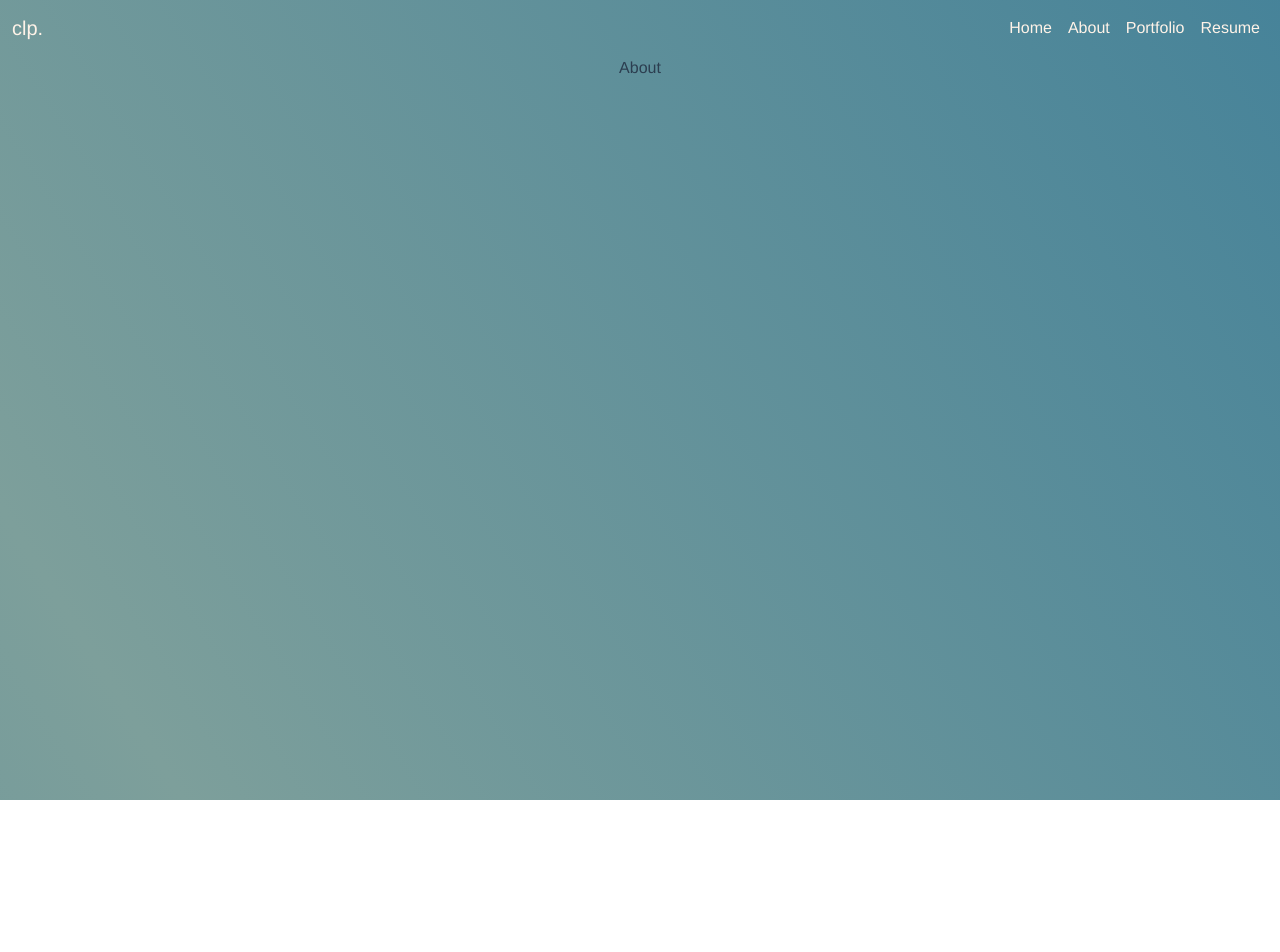
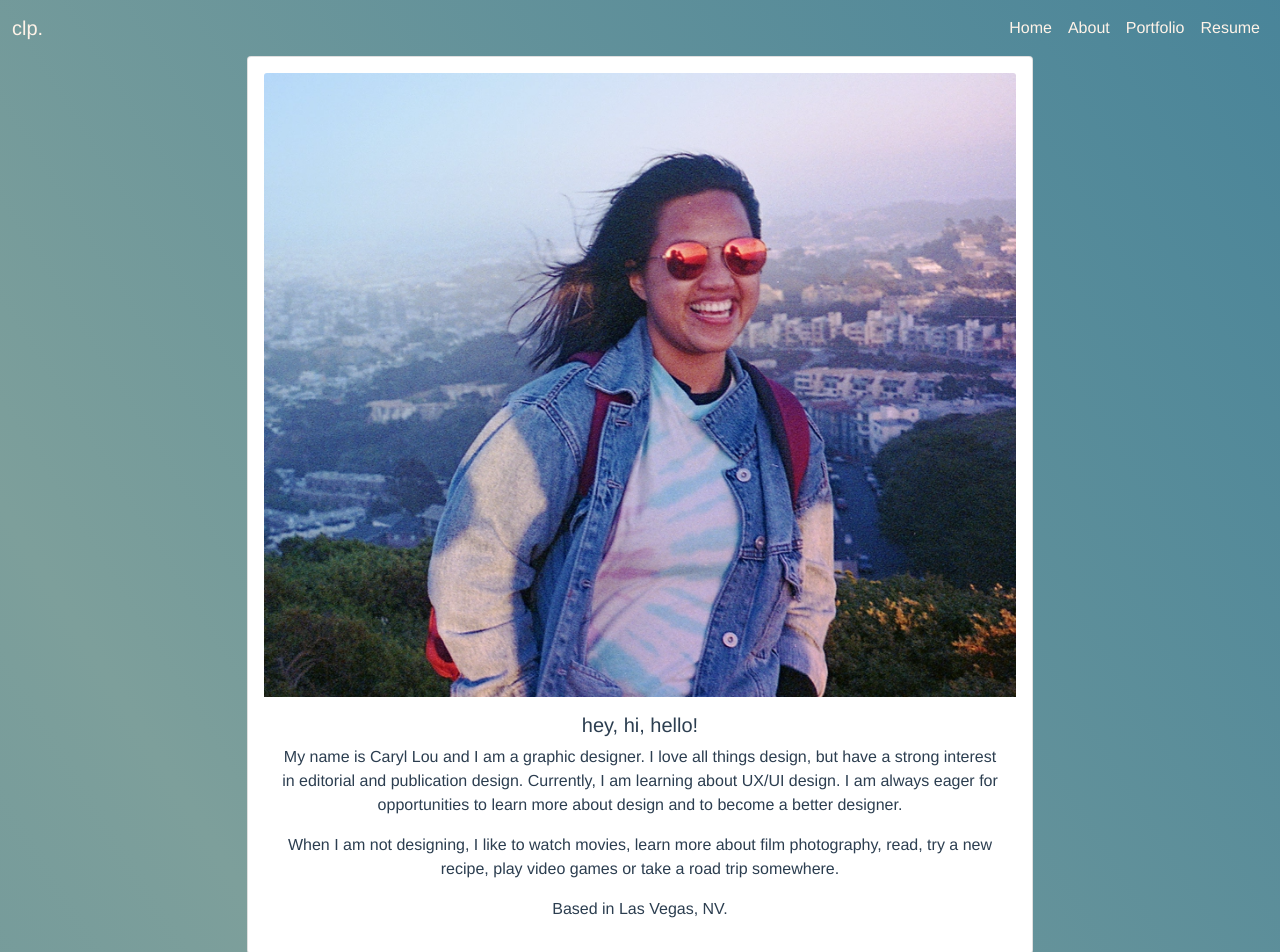
Before and after one commit to ViMaSa/caryllou-portfolio-v2, a Vue app: page /about in a window 1280 px wide. Before the commit the page ends 800 px from the top, so only its background shows below. Built offline with nearby package versions, Linux system fonts and the light colour scheme.

Commit message:
updated about page, project card title, and vnode-unmounted warning.

```diff
--- a/src/views/About.vue
+++ b/src/views/About.vue
@@ -1,12 +1,59 @@
 <template>
-  <div>About</div>
+  <div class="image-container">
+    <div class="card">
+      <img :src="currentImage" class="card-img-top img-fluid" alt="Caryllou Candid">
+      <div class="card-body">
+        <h5 class="card-title">hey, hi, hello!</h5>
+        <p class="card-text">
+          My name is Caryl Lou and I am a graphic designer. I love all things design, but have a
+          strong interest in editorial and publication design. Currently, I am learning about UX/UI
+          design. I am always eager for opportunities to learn more about design and to become a
+          better designer.
+        </p>
+        <p class="card-text">
+          When I am not designing, I like to watch movies, learn more about film photography, read,
+          try a new recipe, play video games or take a road trip somewhere.
+        </p>
+        <p class="card-text"> Based in Las Vegas, NV.</p>
+      </div>
+    </div>
+  </div>
 </template>
 
 <script>
 export default {
   name: 'AboutPage',
+  computed: {
+    currentImage () {
+      return window.innerWidth >= 856
+        ? this.images.desktop
+        : this.images.mobile;
+    }
+  },
+  data() {
+    return {
+      images: {
+        mobile: require('../assets/images/about-view/about.png'),
+        desktop: require('../assets/images/about-view/about_2x.png')
+      }
+    }
+  }
 }
 </script>
 
 <style scoped>
+.image-container {
+  max-width: 320px;
+  margin: 0 auto;
+}
+
+.card {
+  padding: 1rem;
+}
+
+@media (min-width: 856px) {
+  .image-container {
+    max-width: 786px;
+  }
+}
 </style>
--- a/src/views/Home.vue
+++ b/src/views/Home.vue
@@ -18,6 +18,7 @@ import Portfolio from './Portfolio.vue';
 
 export default {
   name: 'HomePage',
+  emits: ['vnode-unmounted'],
   components: {
     Portfolio,
   },
--- a/src/views/Portfolio.vue
+++ b/src/views/Portfolio.vue
@@ -55,7 +55,7 @@ export default {
             desktop: require('@/assets/images/portfolio-project-cards/Trek_2x.png')
           },
           number: "03",
-          title: "Trek",
+          title: "Trek for Trees",
           titleURL: "trek-for-trees"
         },
         {
```
Also changed, not shown: src/assets/images/about-view/about.png (added), src/assets/images/about-view/about_2x.png (added).
